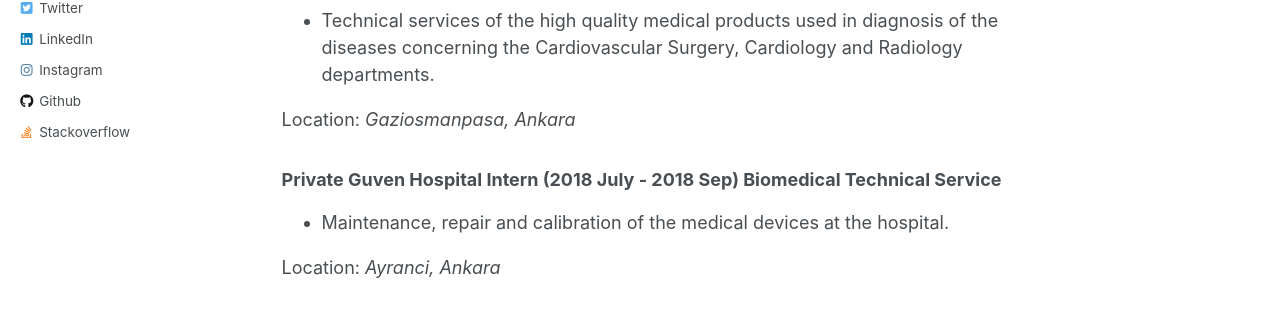
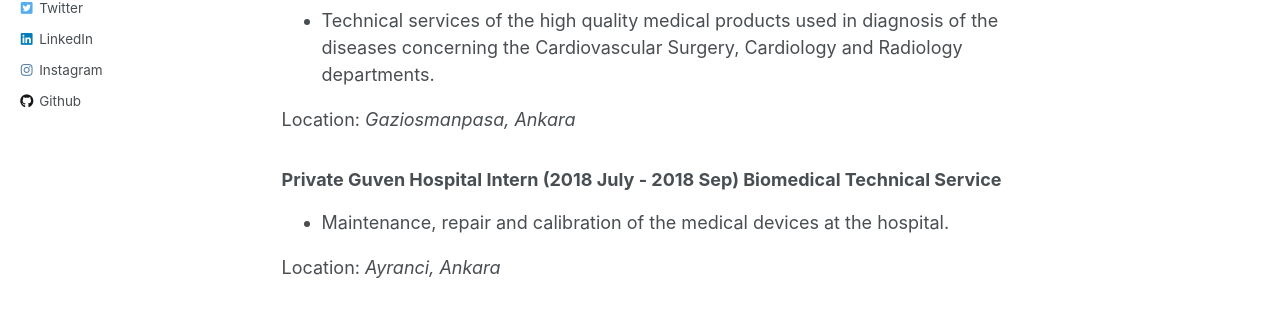
Before and after one commit to BoraKis/borakis.github.io, a Jekyll site: the page built from _pages/about.md, in a window 1280 px wide. Shown: the part 538-854 px from the top of the page. Built offline with Jekyll 4.4.1, drawn with Linux system fonts in a browser that asks for light colours.

Commit message:
Update _config.yml

```diff
--- a/_config.yml
+++ b/_config.yml
@@ -89,7 +89,7 @@ author:
   instagram        : "izzetborakis"
   linkedin         : "izzet-bora-kiş-1008999b"
   twitter          : "izzetborakis"
-  stackoverflow    : "12311721"
+
 
 
 # Reading Files
```
